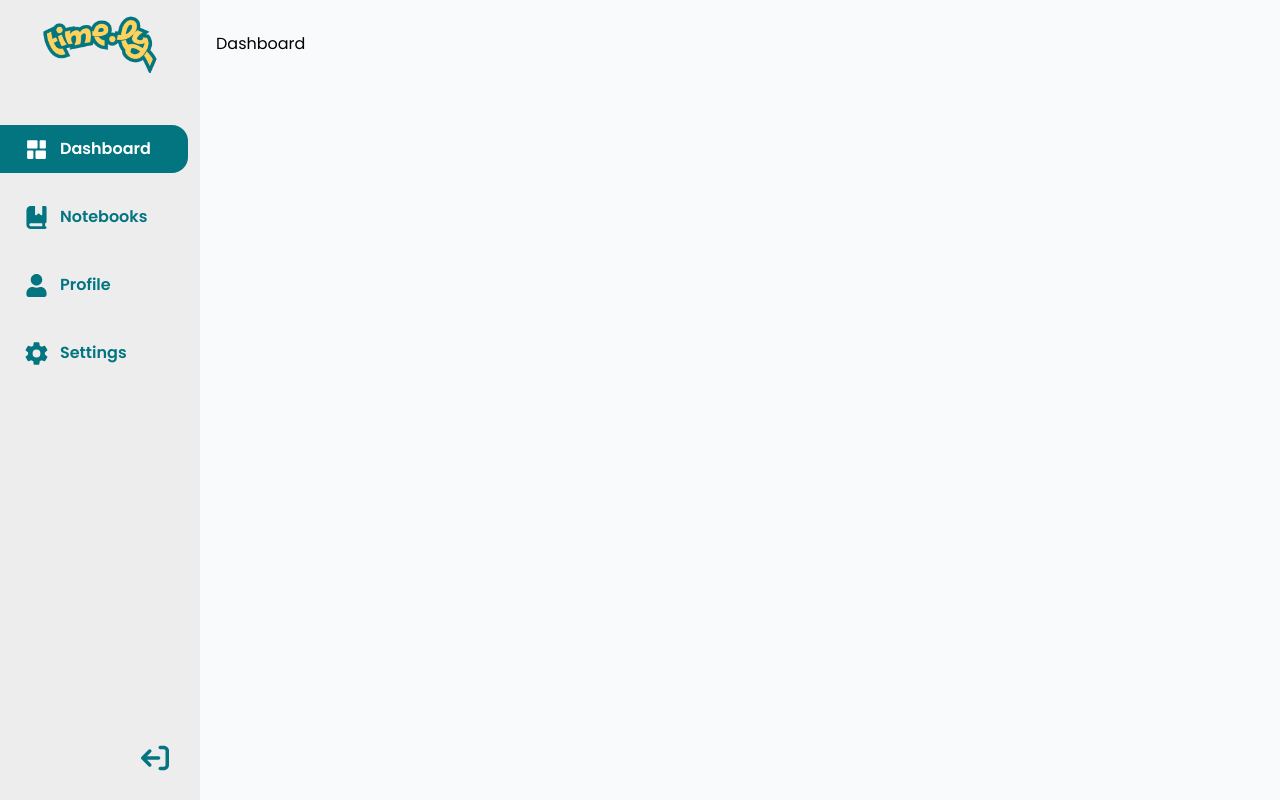
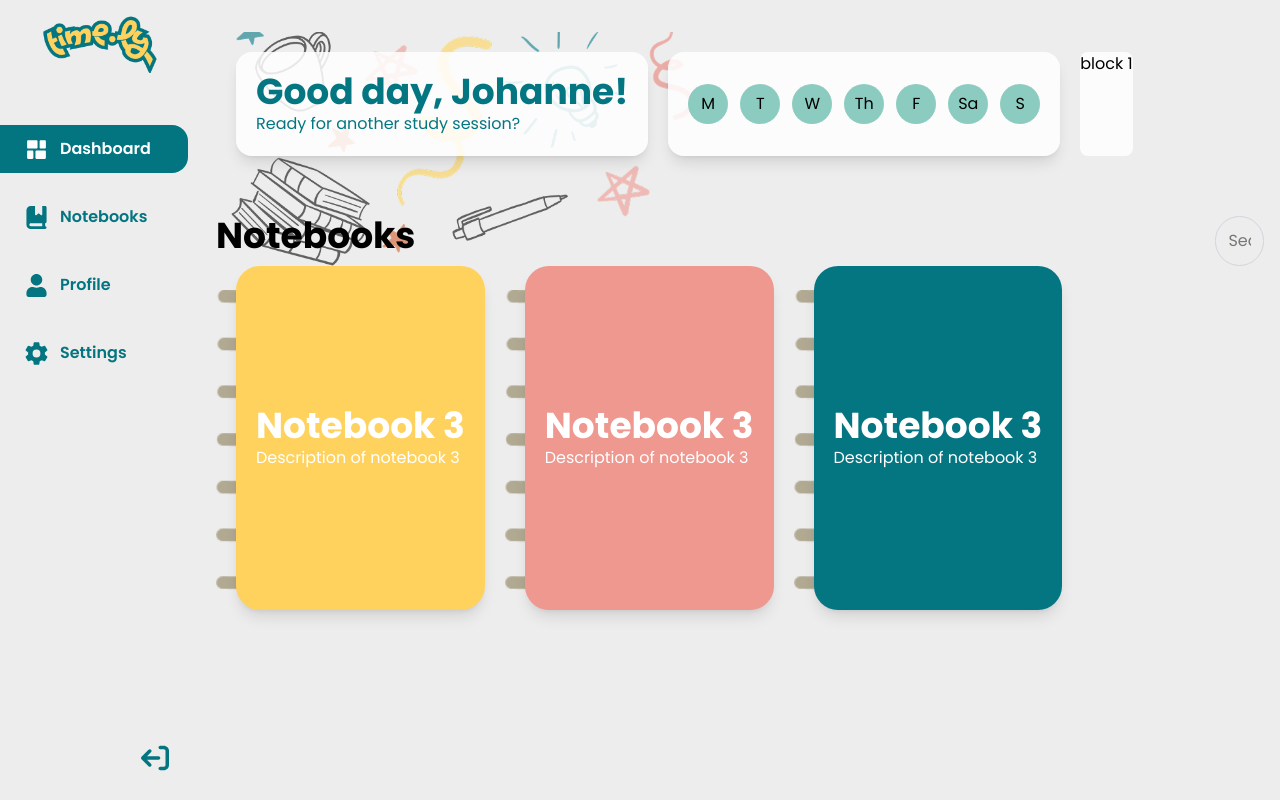
Before and after one commit to yanaSG/time.ly, a React (Vite) app in the folder frontend/: page /dashboard in a window 1280 px wide. Built offline with nearby package versions, Linux system fonts and the light colour scheme.

Commit message:
initial-dashboard

```diff
--- a/frontend/src/views/components/layout/MainLayout.tsx
+++ b/frontend/src/views/components/layout/MainLayout.tsx
@@ -15,7 +15,8 @@ const MainLayout: React.FC = ({ children }: MainLayoutProps) => {
     <div className="max-h-screen max-w-screen flex bg-gray-50">
       <SideNav />
 
-      <main className="w-full flex-1 mx-auto py-8 px-4">
+      <main className="w-full flex-1 mx-auto py-8 px-4 bg-[#EDEDED]">
+
         {children || <Outlet />}
       </main>
 
--- a/frontend/src/views/features/dashboard/Dashboard.tsx
+++ b/frontend/src/views/features/dashboard/Dashboard.tsx
@@ -2,7 +2,127 @@ import React from 'react'
 
 const Dashboard: React.FC = () => {
   return (
-    <div>Dashboard</div>
+    <div className="flex flex-col relative">
+
+      <div className="flex justify-center z-0">
+        <img
+          src="../../../../../public/deco-corner.png"
+          alt="Dashboard Illustration"
+          className="absolute top-0 left-0 w-1/2 h-auto z-0"
+        />
+      </div>
+
+
+      <div className='flex flex-row gap-5 p-5 z-10'>
+
+        <div className="bg-[rgba(255,255,255,0.85)] p-5 rounded-2xl z-10 shadow-lg">
+            <h3 className="text-4xl font-bold text-[#037682] ">Good day, Johanne! </h3>
+          <p className="text-[#037682] ">Ready for another study session?</p>
+        </div>
+
+        <div className="bg-[rgba(255,255,255,0.85)] p-5 rounded-2xl flex shadow-lg">
+            <div className="flex flex-col align-center justify-center">
+              <div className="flex flex-row gap-3 align-center justify-center">
+                <div className="w-10 h-10 bg-[#8BCBC0] rounded-full flex items-center justify-center">
+                  <span>M</span>
+                </div>
+                <div className="w-10 h-10 bg-[#8BCBC0] rounded-full flex items-center justify-center">
+                  <span>T</span>
+                </div>
+                <div className="w-10 h-10 bg-[#8BCBC0] rounded-full flex items-center justify-center">
+                  <span>W</span>
+                </div>
+                <div className="w-10 h-10 bg-[#8BCBC0] rounded-full flex items-center justify-center">
+                  <span>Th</span>
+                </div>
+                <div className="w-10 h-10 bg-[#8BCBC0] rounded-full flex items-center justify-center">
+                  <span>F</span>
+                </div>
+                <div className="w-10 h-10 bg-[#8BCBC0] rounded-full flex items-center justify-center">
+                  <span>Sa</span>
+                </div>
+                <div className="w-10 h-10 bg-[#8BCBC0] rounded-full flex items-center justify-center">
+                  <span>S</span>
+                </div>
+              </div>
+            </div>
+        </div>
+
+       <div className="bg-[rgba(255,255,255,0.85)] rounded-lg">
+          <p>block 1 </p>
+        </div>
+
+      </div>
+
+      {/*  start notebooks */}
+      <div className="flex flex-col pt-10 items-start z-10">
+        {/*  top notebooks */}
+        <div className="flex flex-row">
+          <div>
+            <p className="text-4xl font-bold pr-200">Notebooks</p>
+          </div>
+
+          <div className="">
+            <input
+              type="text"
+              placeholder="Search"
+              className="w-full p-3 border border-gray-300 rounded-full focus:outline-none focus:ring-2 focus:ring-blue-500"
+            />
+          </div>
+        </div>
+         {/*  bottom notebooks */}
+        <div>
+          <div className="flex flex-row gap-5">
+
+            <div className="flex flex-row gap-5">
+              <div className="pt-6">
+                <img
+                  src="../../../../../public/binder.png"
+                  alt="Dashboard Illustration"
+                  className=" absolute h-75 w-auto z-0"
+                />
+              </div>
+              <div className="bg-[#FFD25E] pt-35 pb-35 pl-5 pr-5 rounded-3xl z-10 shadow-lg">
+                <h3 className="text-4xl font-bold text-white ">Notebook 3</h3>
+                <p className="text-white ">Description of notebook 3</p>
+              </div>
+            </div>
+
+            <div className="flex flex-row gap-5">
+              <div className="pt-6">
+                <img
+                  src="../../../../../public/binder.png"
+                  alt="Dashboard Illustration"
+                  className=" absolute h-75 w-auto z-0"
+                />
+              </div>
+              <div className="bg-[#EF988F] pt-35 pb-35 pl-5 pr-5 rounded-3xl z-10 shadow-lg">
+                <h3 className="text-4xl font-bold text-white ">Notebook 3</h3>
+                <p className="text-white ">Description of notebook 3</p>
+              </div>
+            </div>
+
+            <div className="flex flex-row gap-5">
+              <div className="pt-6">
+                <img
+                  src="../../../../../public/binder.png"
+                  alt="Dashboard Illustration"
+                  className=" absolute h-75 w-auto z-0"
+                />
+              </div>
+              <div className="bg-[#037682] pt-35 pb-35 pl-5 pr-5 rounded-3xl z-10 shadow-lg">
+                <h3 className="text-4xl font-bold text-white ">Notebook 3</h3>
+                <p className="text-white ">Description of notebook 3</p>
+              </div>
+            </div>
+
+          </div>
+
+        </div>
+
+      </div>
+      {/*  end notebooks */}
+    </div>
   )
 }
 
```
Also changed, not shown: frontend/public/binder.png (added), frontend/public/deco-corner.png (added).
